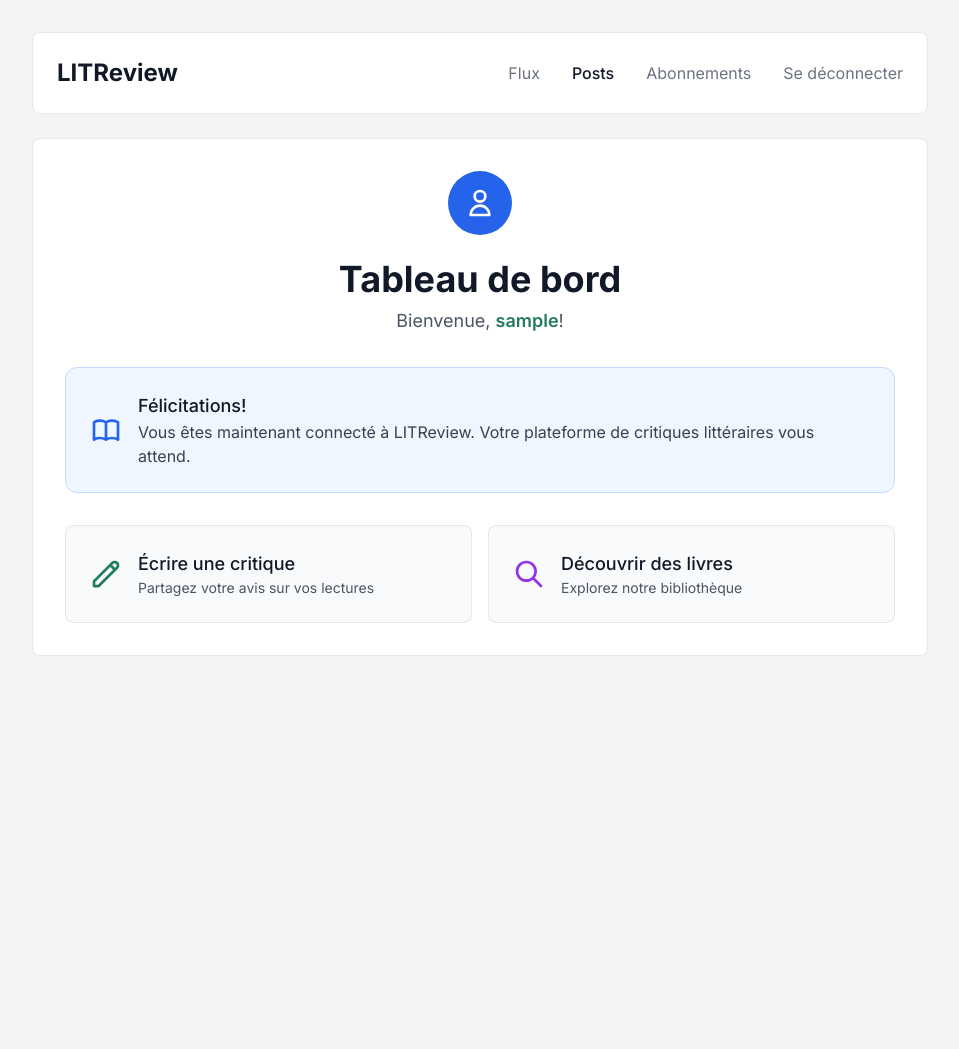
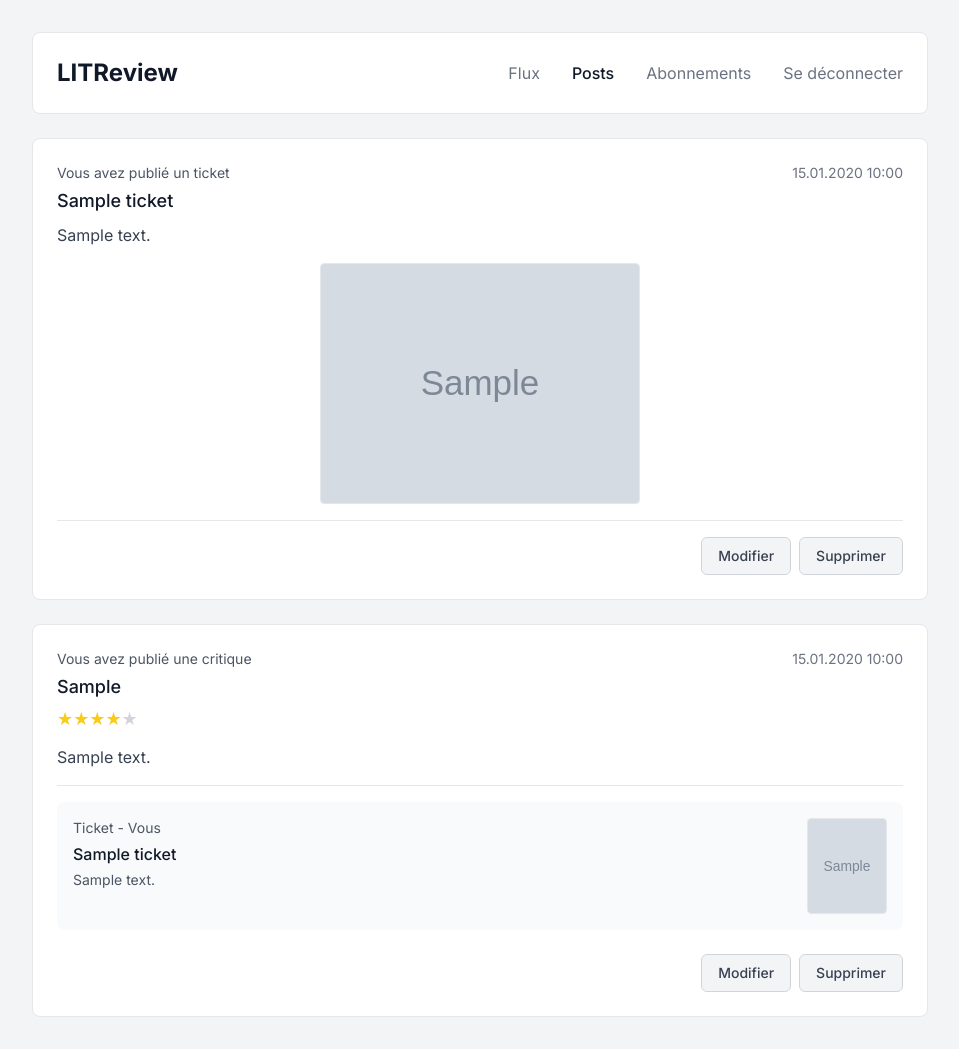
Before and after one commit to charlesdzadu/p9-oc-python, a Django app: page /auth/dashboard/ in a window 1280 px wide. Shown: the whole page, without its empty margins (160-1119 px from the left). Before the commit the page ends 656 px from the top, so only its background shows below. Run offline with Django 5.2, Linux system fonts and the light colour scheme; a user stored in the database is signed in; tables that the repository leaves empty hold one stand-in row (values such as "Sample post"); grey boxes marked "Sample" are stand-in pictures; some libraries are stand-ins or nearby versions.

Commit message:
Enhance dashboard view to display user's tickets and reviews
Updated the dashboard view to retrieve and display a combined list of the user's tickets and reviews, sorted by creation time. Modified the dashboard template to present user posts with associated actions, improving user engagement and visibility of content. Updated the title and added an empty state for better user experience.

```diff
--- a/books_review/authentication/templates/dashboard.html
+++ b/books_review/authentication/templates/dashboard.html
@@ -1,75 +1,140 @@
 {% extends 'base.html' %}
 
-{% block title %}Tableau de bord - LITReview{% endblock %}
+{% block title %}Vos posts - LITReview{% endblock %}
 
 {% block content %}
 <div class="w-full max-w-4xl space-y-6">
     {% include 'header.html' %}
 
-    <!-- Welcome Card -->
-    <div class="bg-white rounded-lg border border-gray-200 p-8">
-        <!-- Header -->
-        <div class="text-center">
-            <div class="mx-auto h-16 w-16 flex items-center justify-center rounded-full bg-blue-600">
-                <svg class="h-8 w-8 text-white" fill="none" viewBox="0 0 24 24" stroke="currentColor">
-                    <path stroke-linecap="round" stroke-linejoin="round" stroke-width="2" d="M16 7a4 4 0 11-8 0 4 4 0 018 0zM12 14a7 7 0 00-7 7h14a7 7 0 00-7-7z" />
-                </svg>
-            </div>
-            <h1 class="mt-6 text-4xl font-bold text-gray-900">Tableau de bord</h1>
-            <p class="mt-2 text-lg text-gray-600">
-                Bienvenue, <span class="font-semibold text-primary-600">{{ user.username }}</span>!
-            </p>
-        </div>
-
-        <!-- Welcome Message -->
-        <div class="mt-8 bg-blue-50 rounded-xl p-6 border border-blue-200">
-            <div class="flex items-center">
-                <div class="flex-shrink-0">
-                    <svg class="h-8 w-8 text-blue-600" fill="none" viewBox="0 0 24 24" stroke="currentColor">
-                        <path stroke-linecap="round" stroke-linejoin="round" stroke-width="2" d="M12 6.253v13m0-13C10.832 5.477 9.246 5 7.5 5S4.168 5.477 3 6.253v13C4.168 18.477 5.754 18 7.5 18s3.332.477 4.5 1.253m0-13C13.168 5.477 14.754 5 16.5 5c1.746 0 3.332.477 4.5 1.253v13C19.832 18.477 18.246 18 16.5 18c-1.746 0-3.332.477-4.5 1.253" />
-                    </svg>
-                </div>
-                <div class="ml-4">
-                    <h3 class="text-lg font-medium text-gray-900">Félicitations!</h3>
-                    <p class="text-gray-700">
-                        Vous êtes maintenant connecté à LITReview. Votre plateforme de critiques littéraires vous attend.
-                    </p>
+    <!-- Posts List -->
+    {% if user_posts %}
+        {% for post in user_posts %}
+            <div class="bg-white rounded-lg border border-gray-200 p-6 space-y-4">
+                {% if post.type == 'review' %}
+                    <!-- Review Post -->
+                    <div class="border-b border-gray-200 pb-4">
+                        <div class="flex justify-between items-start">
+                            <div>
+                                <p class="text-sm text-gray-600">Vous avez publié une critique</p>
+                                <div class="mt-1">
+                                    <h3 class="text-lg font-medium text-gray-900">{{ post.object.headline }}</h3>
+                                    <!-- Star Rating -->
+                                    <div class="flex items-center mt-1">
+                                        {% for i in "12345" %}
+                                            {% if forloop.counter <= post.object.rating %}
+                                                <span class="text-yellow-400 text-lg">★</span>
+                                            {% else %}
+                                                <span class="text-gray-300 text-lg">★</span>
+                                            {% endif %}
+                                        {% endfor %}
                                     </div>
                                 </div>
                             </div>
-
-        <!-- Quick Actions -->
-        <div class="mt-8 grid grid-cols-1 md:grid-cols-2 gap-4">
-            <!-- Placeholder for future features -->
-            <div class="bg-gray-50 rounded-lg border border-gray-200 p-6 hover:bg-gray-100 transition-colors duration-200">
-                <div class="flex items-center">
-                    <div class="flex-shrink-0">
-                        <svg class="h-8 w-8 text-primary-600" fill="none" viewBox="0 0 24 24" stroke="currentColor">
-                            <path stroke-linecap="round" stroke-linejoin="round" stroke-width="2" d="M15.232 5.232l3.536 3.536m-2.036-5.036a2.5 2.5 0 113.536 3.536L6.5 21.036H3v-3.572L16.732 3.732z" />
-                        </svg>
-                    </div>
-                    <div class="ml-4">
-                        <h4 class="text-lg font-medium text-gray-900">Écrire une critique</h4>
-                        <p class="text-sm text-gray-600">Partagez votre avis sur vos lectures</p>
-                    </div>
+                            <div class="text-right">
+                                <p class="text-sm text-gray-500">{{ post.object.time_created|date:"d.m.Y H:i" }}</p>
                             </div>
                         </div>
 
-            <div class="bg-gray-50 rounded-lg border border-gray-200 p-6 hover:bg-gray-100 transition-colors duration-200">
-                <div class="flex items-center">
-                    <div class="flex-shrink-0">
-                        <svg class="h-8 w-8 text-purple-600" fill="none" viewBox="0 0 24 24" stroke="currentColor">
-                            <path stroke-linecap="round" stroke-linejoin="round" stroke-width="2" d="M21 21l-6-6m2-5a7 7 0 11-14 0 7 7 0 0114 0z" />
-                        </svg>
+                        {% if post.object.body %}
+                            <p class="mt-3 text-gray-700">{{ post.object.body|truncatewords:20 }}</p>
+                        {% endif %}
                     </div>
+
+                    <!-- Associated Ticket Info -->
+                    <div class="bg-gray-50 rounded-lg p-4">
+                        <div class="flex justify-between items-start">
+                            <div class="flex-1">
+                                <p class="text-sm text-gray-600">
+                                    {% if post.object.ticket.user == user %}
+                                        Ticket - Vous
+                                    {% else %}
+                                        Ticket - {{ post.object.ticket.user.username }}
+                                    {% endif %}
+                                </p>
+                                <h4 class="font-medium text-gray-900 mt-1">{{ post.object.ticket.title }}</h4>
+                                {% if post.object.ticket.description %}
+                                    <p class="text-sm text-gray-600 mt-1">{{ post.object.ticket.description|truncatewords:15 }}</p>
+                                {% endif %}
+                            </div>
+                            {% if post.object.ticket.image %}
                                 <div class="ml-4">
-                        <h4 class="text-lg font-medium text-gray-900">Découvrir des livres</h4>
-                        <p class="text-sm text-gray-600">Explorez notre bibliothèque</p>
+                                    <img src="{{ post.object.ticket.image.url }}" alt="{{ post.object.ticket.title }}"
+                                         class="w-20 h-24 object-cover rounded border">
                                 </div>
-                </div>
+                            {% endif %}
                         </div>
                     </div>
 
+                    <!-- Action Buttons -->
+                    <div class="flex justify-end space-x-2 pt-2">
+                        <a href="{% url 'reviews:edit_review' post.object.id %}"
+                           class="px-4 py-2 text-sm font-medium text-gray-700 bg-gray-100 border border-gray-300 rounded-md hover:bg-gray-200 transition-colors">
+                            Modifier
+                        </a>
+                        <a href="{% url 'reviews:delete_review' post.object.id %}"
+                           class="px-4 py-2 text-sm font-medium text-gray-700 bg-gray-100 border border-gray-300 rounded-md hover:bg-gray-200 transition-colors">
+                            Supprimer
+                        </a>
+                    </div>
+
+                {% else %}
+                    <!-- Ticket Post -->
+                    <div class="flex justify-between items-start">
+                        <div>
+                            <p class="text-sm text-gray-600">Vous avez publié un ticket</p>
+                            <h3 class="text-lg font-medium text-gray-900 mt-1">{{ post.object.title }}</h3>
+                            {% if post.object.description %}
+                                <p class="text-gray-700 mt-2">{{ post.object.description|truncatewords:20 }}</p>
+                            {% endif %}
+                        </div>
+                        <div class="text-right">
+                            <p class="text-sm text-gray-500">{{ post.object.time_created|date:"d.m.Y H:i" }}</p>
                         </div>
                     </div>
+
+                    {% if post.object.image %}
+                        <div class="flex justify-center mt-4">
+                            <img src="{{ post.object.image.url }}" alt="{{ post.object.title }}"
+                                 class="max-w-xs h-auto rounded border">
+                        </div>
+                    {% endif %}
+
+                    <!-- Action Buttons -->
+                    <div class="flex justify-end space-x-2 pt-4 border-t border-gray-200">
+                        <a href="{% url 'reviews:edit_ticket' post.object.id %}"
+                           class="px-4 py-2 text-sm font-medium text-gray-700 bg-gray-100 border border-gray-300 rounded-md hover:bg-gray-200 transition-colors">
+                            Modifier
+                        </a>
+                        <a href="{% url 'reviews:delete_ticket' post.object.id %}"
+                           class="px-4 py-2 text-sm font-medium text-gray-700 bg-gray-100 border border-gray-300 rounded-md hover:bg-gray-200 transition-colors">
+                            Supprimer
+                        </a>
+                    </div>
+                {% endif %}
+            </div>
+        {% endfor %}
+    {% else %}
+        <!-- Empty State -->
+        <div class="bg-white rounded-lg border border-gray-200 p-12 text-center">
+            <div class="mx-auto h-12 w-12 text-gray-400">
+                <svg fill="none" viewBox="0 0 24 24" stroke="currentColor">
+                    <path stroke-linecap="round" stroke-linejoin="round" stroke-width="2"
+                          d="M9 12h6m-6 4h6m2 5H7a2 2 0 01-2-2V5a2 2 0 012-2h5.586a1 1 0 01.707.293l5.414 5.414a1 1 0 01.293.707V19a2 2 0 01-2 2z" />
+                </svg>
+            </div>
+            <h3 class="mt-4 text-lg font-medium text-gray-900">Aucun post</h3>
+            <p class="mt-2 text-gray-500">Vous n'avez pas encore créé de tickets ou de critiques.</p>
+            <div class="mt-6 flex justify-center space-x-4">
+                <a href="{% url 'reviews:create_ticket' %}"
+                   class="inline-flex items-center px-4 py-2 text-sm font-medium text-white bg-blue-600 border border-transparent rounded-md hover:bg-blue-700 transition-colors">
+                    Créer un ticket
+                </a>
+                <a href="{% url 'reviews:create_standalone_review' %}"
+                   class="inline-flex items-center px-4 py-2 text-sm font-medium text-blue-600 bg-white border border-blue-600 rounded-md hover:bg-blue-50 transition-colors">
+                    Créer une critique
+                </a>
+            </div>
+        </div>
+    {% endif %}
+</div>
 {% endblock %}
--- a/books_review/authentication/views.py
+++ b/books_review/authentication/views.py
@@ -3,6 +3,7 @@ from django.contrib.auth import login, logout, authenticate
 from django.contrib.auth.decorators import login_required
 from django.contrib import messages
 from .forms import LoginForm, SignUpForm
+from reviews.models import Ticket, Review
 
 
 @login_required
@@ -61,5 +62,29 @@ def logout_view(request):
 
 @login_required
 def dashboard(request):
-    """Dashboard view for authenticated users"""
-    return render(request, 'dashboard.html')
+    """Dashboard view showing user's own tickets and reviews"""
+    # Get user's tickets and reviews
+    user_tickets = Ticket.objects.filter(user=request.user)
+    user_reviews = Review.objects.filter(user=request.user)
+
+    # Create a combined list of user's posts
+    user_posts = []
+
+    for ticket in user_tickets:
+        user_posts.append({
+            'type': 'ticket',
+            'object': ticket,
+            'time_created': ticket.time_created
+        })
+
+    for review in user_reviews:
+        user_posts.append({
+            'type': 'review',
+            'object': review,
+            'time_created': review.time_created
+        })
+
+    # Sort by creation time (newest first)
+    user_posts.sort(key=lambda x: x['time_created'], reverse=True)
+
+    return render(request, 'dashboard.html', {'user_posts': user_posts})
```
Lines whose indentation alone changed are shown as unchanged.
